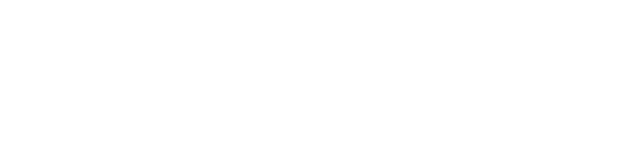
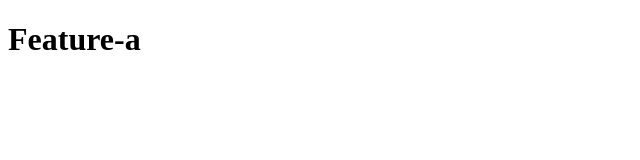
Before and after one commit to lchr3/git-one, a plain HTML site: page index.html in a window 1280 px wide. Shown: the whole page, without its empty margins (0-640 px from the left). Drawn offline with Linux system fonts and the light colour scheme.

Commit message:
added <h1> heading

```diff
--- a/index.html
+++ b/index.html
@@ -5,6 +5,6 @@
     <title></title>
   </head>
   <body>
-
+    <h1>Feature-a</h1>
   </body>
 </html>
```
